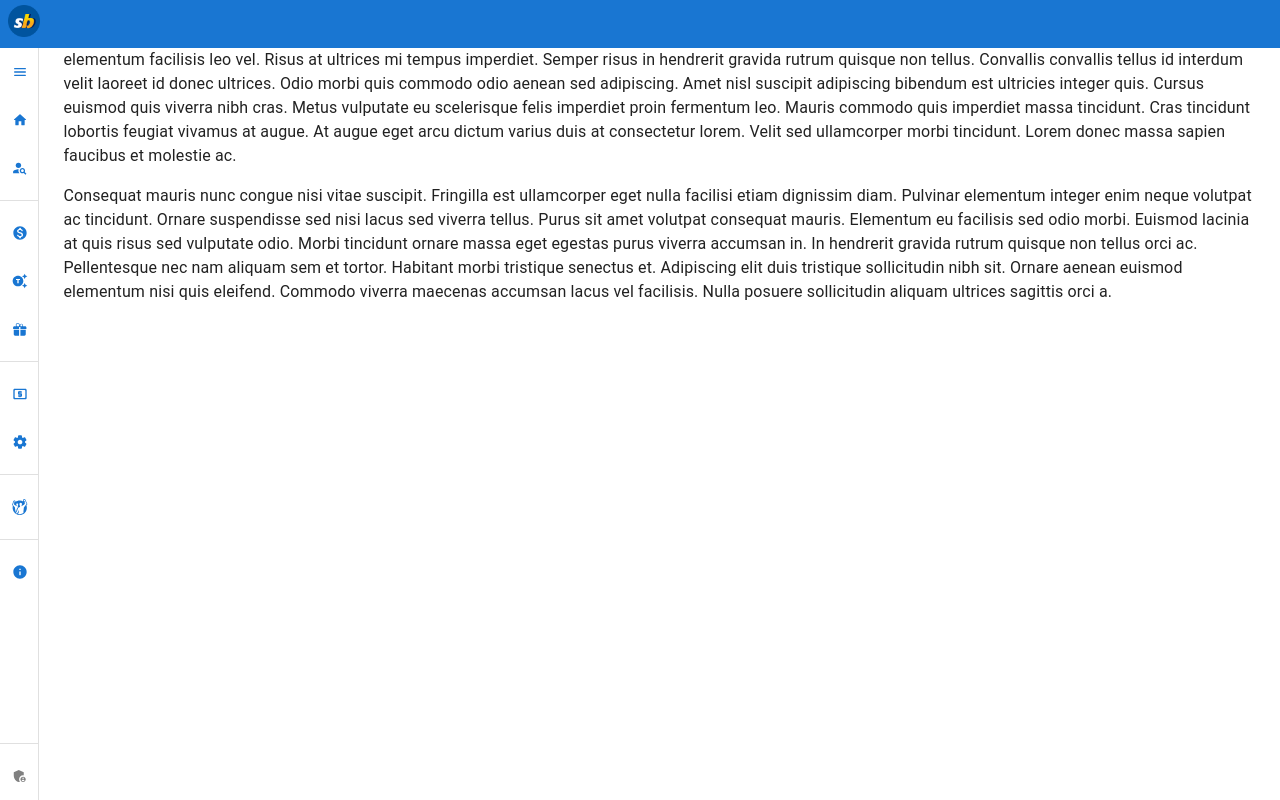
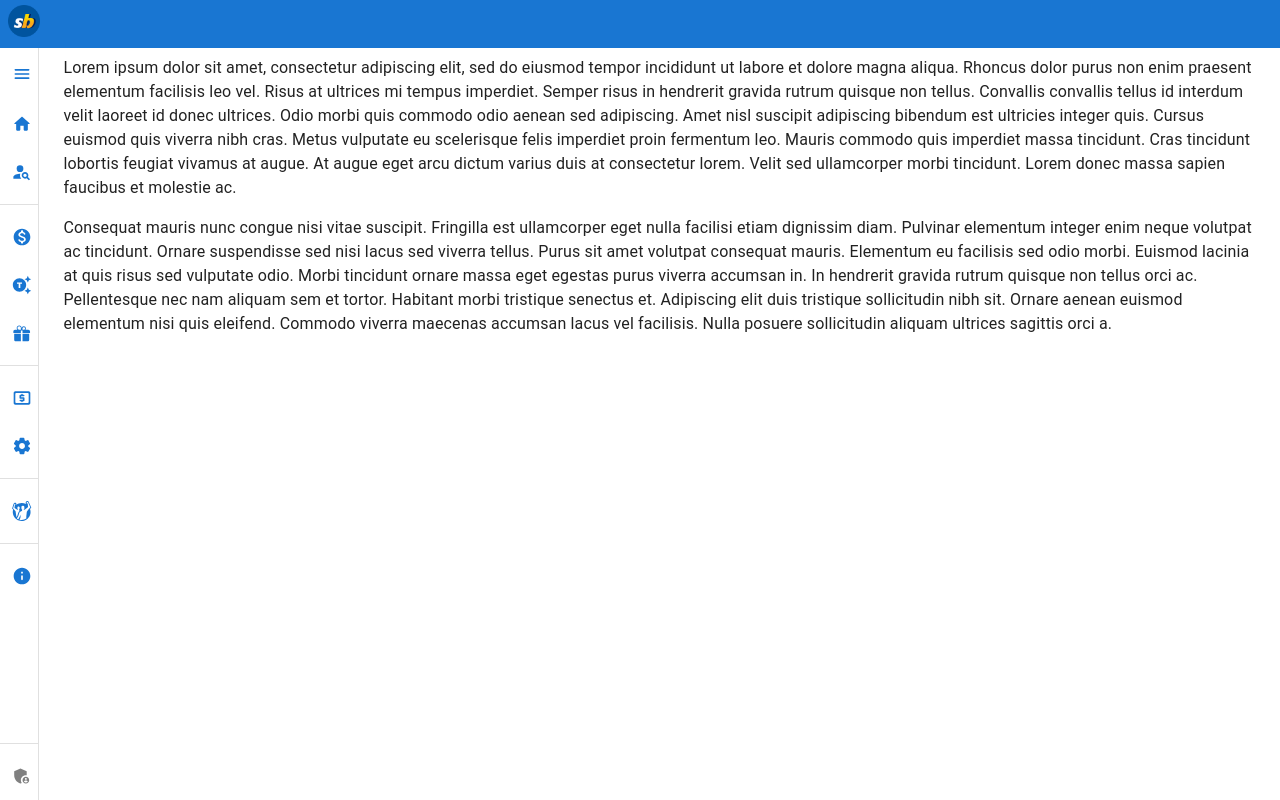
Before and after one commit to rikster/mui5-drawer-menu, a React (Create React App) app: page /miniheaderoverlayrounded in a window 1280 px wide. Built offline with nearby package versions, Linux system fonts and the light colour scheme.

Commit message:
correct home icon size 20x20 viewport

```diff
--- a/package.json
+++ b/package.json
@@ -7,6 +7,7 @@
     "@emotion/styled": "^11.6.0",
     "@mui/icons-material": "^5.3.1",
     "@mui/material": "^5.3.1",
+    "@mui/styles": "^5.3.0",
     "@testing-library/jest-dom": "^5.16.1",
     "@testing-library/react": "^12.1.2",
     "@testing-library/user-event": "^13.5.0",
--- a/src/App.tsx
+++ b/src/App.tsx
@@ -22,7 +22,7 @@ function App() {
                     className="App-link"
                     to="/miniheaderoverlayrounded"
                 >
-                    MUI5 Menu Drawer | React Router V6 | Content Static | Rounded Smaller Icons (16x16)
+                    MUI5 Menu Drawer | React Router V6 | Content Static | Rounded Smaller Icons (20x20 - Viewport)
                 </Link>
             </header>
         </div>
--- a/src/MiniDrawerHeaderRounded.tsx
+++ b/src/MiniDrawerHeaderRounded.tsx
@@ -1,4 +1,5 @@
 import * as React from 'react';
+import { makeStyles } from "@mui/styles";
 import {CSSObject, styled, Theme, useTheme} from '@mui/material/styles';
 import Box from '@mui/material/Box';
 import MuiDrawer from '@mui/material/Drawer';
@@ -15,8 +16,13 @@ import Toolbar from "@mui/material/Toolbar";
 import AppBar from "@mui/material/AppBar";
 import logo from "./logo_sam.png"
 
-import {HomeRounded as Home, InfoRounded as Info, LocalAtmRounded as LocalAtm,
-    MonetizationOnRounded as MonetizationOn, SettingsRounded as Settings} from "@mui/icons-material"
+import {
+    HomeRounded as Home,
+    InfoRounded as Info,
+    LocalAtmRounded as LocalAtm,
+    MonetizationOnRounded as MonetizationOn,
+    SettingsRounded as Settings
+} from "@mui/icons-material"
 import {CustomerSearchIcon} from './CustomerSearchIcon'
 import {TokenClaimsIcon} from './TokenClaimsIcon'
 import {BonusBetsIcon} from './BonusBetsIcon'
@@ -24,9 +30,20 @@ import {BetWitMatesIcon} from './BetWithMatesIcon'
 import {AdminIcon} from './AdminIcon'
 import {Link} from "react-router-dom";
 
-const drawerWidth = 240;
-//const iconSize = 16;
-const fontSize = "medium";
+const drawerWidth = 240
+const listLeftMarginHome = -0.5
+const listLeftMargin = -0.5
+const fontSize = undefined
+const contentMarginTop = "32px"
+const listItemIcon = 30
+
+const useStyles = makeStyles(() => ({
+    iconSize16: {
+        "& svg": {
+            fontSize: 20
+        }
+    }
+}))
 
 
 const openedMixin = (theme: Theme): CSSObject => ({
@@ -78,6 +95,7 @@ const MuiAppBar = styled(AppBar)(
 );
 
 export default function MiniDrawerHeaderRounded() {
+    const classes = useStyles();
     const logoSam = logo;
     const theme = useTheme();
     const [open, setOpen] = React.useState(false);
@@ -107,26 +125,28 @@ export default function MiniDrawerHeaderRounded() {
                         </Link>
                     </Toolbar>
                 </MuiAppBar>
-                <Drawer variant="permanent" open={open}>
+                <Drawer variant="permanent" open={open} sx={{}}>
                     <List sx={{paddingTop: 0, paddingBottom: 0}}>
-                        <ListItem sx={{paddingLeft: theme.spacing(2.0)}}>
-                            <ListItemIcon>
+                        <ListItem sx={{}}>
+                            <ListItemIcon className={classes.iconSize16}>
                                 <IconButton
                                     aria-label="open drawer"
                                     onClick={toggleDrawer}
                                     edge="start"
                                 >
-                                    <MenuIcon color="primary" sx={{ fontSize: fontSize}}/>
+                                    <MenuIcon color="primary"  />
                                 </IconButton>
                             </ListItemIcon>
                         </ListItem>
                     </List>
                     <List sx={{paddingTop: 0}}>
                         {['Home', 'Customer Finder'].map((text, index) => (
-                            <ListItem button key={text} sx={{paddingLeft: theme.spacing(1.5)}}>
-                                <ListItemIcon sx={{minWidth: 30}}>
-                                    {text === "Home" ? <Home color="primary" sx={{ fontSize: fontSize}}/> : undefined}
-                                    {text === "Customer Finder" ? <CustomerSearchIcon color="primary" sx={{ fontSize: fontSize}}/> : undefined}
+                            <ListItem button key={text} sx={{marginLeft: theme.spacing(listLeftMarginHome)}}>
+                                <ListItemIcon sx={{minWidth: listItemIcon}} className={classes.iconSize16}>
+                                    {text === "Home" ?
+                                        <Home color="primary"  /> : undefined}
+                                    {text === "Customer Finder" ?
+                                        <CustomerSearchIcon color="primary"  /> : undefined}
                                 </ListItemIcon>
                                 <ListItemText primary={text} sx={{color: "#0077CC"}}/>
                             </ListItem>
@@ -135,11 +155,14 @@ export default function MiniDrawerHeaderRounded() {
                     <Divider/>
                     <List>
                         {['Token Management', 'Token Claims', 'Bonus Bet Management'].map((text, index) => (
-                            <ListItem button key={text} sx={{paddingLeft: theme.spacing(1.5)}}>
-                                <ListItemIcon sx={{minWidth: 26}}>
-                                    {text === "Token Management" ? <MonetizationOn color="primary" sx={{ fontSize: fontSize}}/> : undefined}
-                                    {text === "Token Claims" ? <TokenClaimsIcon color="primary" sx={{ fontSize: fontSize}}/> : undefined}
-                                    {text === "Bonus Bet Management" ? <BonusBetsIcon color="primary" sx={{ fontSize: fontSize}}/> : undefined}
+                            <ListItem button key={text} sx={{}}>
+                                <ListItemIcon sx={{marginLeft: theme.spacing(listLeftMargin), minWidth: listItemIcon}} className={classes.iconSize16}>
+                                    {text === "Token Management" ?
+                                        <MonetizationOn color="primary"  /> : undefined}
+                                    {text === "Token Claims" ?
+                                        <TokenClaimsIcon color="primary" /> : undefined}
+                                    {text === "Bonus Bet Management" ?
+                                        <BonusBetsIcon color="primary" /> : undefined}
                                 </ListItemIcon>
                                 <ListItemText primary={text} sx={{color: "#0077CC"}}/>
                             </ListItem>
@@ -148,10 +171,12 @@ export default function MiniDrawerHeaderRounded() {
                     <Divider/>
                     <List>
                         {['Token Payouts', 'Manual Resulting Config'].map((text, index) => (
-                            <ListItem button key={text} sx={{paddingLeft: theme.spacing(1.5)}}>
-                                <ListItemIcon sx={{minWidth: 26}}>
-                                    {text === "Token Payouts" ? <LocalAtm color="primary" sx={{ fontSize: fontSize}}/> : undefined}
-                                    {text === "Manual Resulting Config" ? <Settings color="primary" sx={{ fontSize: fontSize}}/> : undefined}
+                            <ListItem button key={text} sx={{marginLeft: theme.spacing(listLeftMargin)}}>
+                                <ListItemIcon  sx={{minWidth: listItemIcon}} className={classes.iconSize16} >
+                                    {text === "Token Payouts" ?
+                                        <LocalAtm color="primary" sx={{fontSize: fontSize}}/> : undefined}
+                                    {text === "Manual Resulting Config" ?
+                                        <Settings color="primary" sx={{fontSize: fontSize}}/> : undefined}
                                 </ListItemIcon>
                                 <ListItemText primary={text} sx={{color: "#0077CC"}}/>
                             </ListItem>
@@ -160,9 +185,10 @@ export default function MiniDrawerHeaderRounded() {
                     <Divider/>
                     <List>
                         {['Bet With Mates'].map((text, index) => (
-                            <ListItem button key={text} sx={{paddingLeft: theme.spacing(1.5)}}>
-                                <ListItemIcon sx={{minWidth: 26}}>
-                                    {text === "Bet With Mates" ? <BetWitMatesIcon color="primary" sx={{ fontSize: fontSize}}/> : undefined}
+                            <ListItem button key={text} sx={{marginLeft: theme.spacing(listLeftMargin)}}>
+                                <ListItemIcon  sx={{minWidth: listItemIcon}} className={classes.iconSize16} >
+                                    {text === "Bet With Mates" ?
+                                        <BetWitMatesIcon color="primary" sx={{fontSize: fontSize}}/> : undefined}
                                 </ListItemIcon>
                                 <ListItemText primary={text} sx={{color: "#0077CC"}}/>
                             </ListItem>
@@ -171,9 +197,10 @@ export default function MiniDrawerHeaderRounded() {
                     <Divider/>
                     <List>
                         {['Safer Gambling'].map((text, index) => (
-                            <ListItem button key={text} sx={{paddingLeft: theme.spacing(1.5)}}>
-                                <ListItemIcon sx={{minWidth: 26}}>
-                                    {text === "Safer Gambling" ? <Info color="primary" sx={{ fontSize: fontSize}}/> : undefined}
+                            <ListItem button key={text} sx={{marginLeft: theme.spacing(listLeftMargin)}}>
+                                <ListItemIcon  sx={{minWidth: listItemIcon}} className={classes.iconSize16} >
+                                    {text === "Safer Gambling" ?
+                                        <Info color="primary" sx={{fontSize: fontSize}}/> : undefined}
                                 </ListItemIcon>
                                 <ListItemText primary={text} sx={{color: "#0077CC"}}/>
                             </ListItem>
@@ -182,16 +209,17 @@ export default function MiniDrawerHeaderRounded() {
                     <Divider sx={{position: "absolute", bottom: theme.spacing(13), width: "100%"}}/>
                     <List sx={{position: "absolute", bottom: theme.spacing(5)}}>
                         {['Admin'].map((text, index) => (
-                            <ListItem button key={text} sx={{paddingLeft: theme.spacing(1.5)}}>
-                                <ListItemIcon sx={{minWidth: 26}}>
-                                    {text === "Admin" ? <AdminIcon sx={{color: "gray", fontSize: fontSize}}/> : undefined}
+                            <ListItem button key={text} sx={{marginLeft: theme.spacing(listLeftMargin)}} className={classes.iconSize16} >
+                                <ListItemIcon  sx={{minWidth: listItemIcon}}>
+                                    {text === "Admin" ?
+                                        <AdminIcon className={classes.iconSize16} sx={{color: "gray", fontSize: fontSize}}/> : undefined}
                                 </ListItemIcon>
                                 <ListItemText primary={text} sx={{color: "gray"}}/>
                             </ListItem>
                         ))}
                     </List>
                 </Drawer>
-                <Box component="main" sx={{flexGrow: 1, p: 3}}>
+                <Box component="main" sx={{flexGrow: 1, p: 3, marginTop: contentMarginTop}}>
                     <Typography paragraph>
                         Lorem ipsum dolor sit amet, consectetur adipiscing elit, sed do eiusmod
                         tempor incididunt ut labore et dolore magna aliqua. Rhoncus dolor purus non
```
Also changed, not shown: 1 other file (tests, documents, lock files or other folders).
